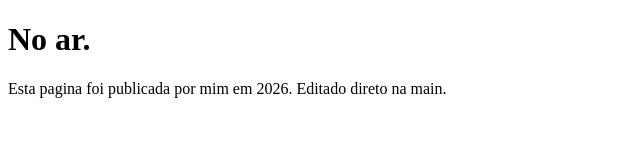
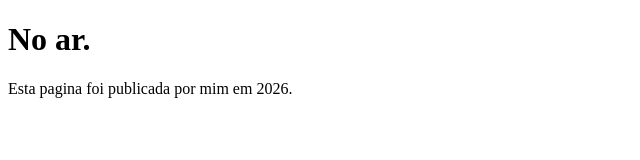
Before and after one commit to Juuuzera/juuuzera.github.io, a plain HTML site: page index.html in a window 1280 px wide. Shown: the whole page, without its empty margins (0-640 px from the left). Drawn offline with Linux system fonts and the light colour scheme.

Commit message:
Update index.html

```diff
--- a/index.html
+++ b/index.html
@@ -6,6 +6,6 @@
 </head>
 <body>
   <h1>No ar.</h1>
-  <p>Esta pagina foi publicada por mim em 2026. Editado direto na main.</p>
+  <p>Esta pagina foi publicada por mim em 2026.</p>
 </body>
 </html>
```
